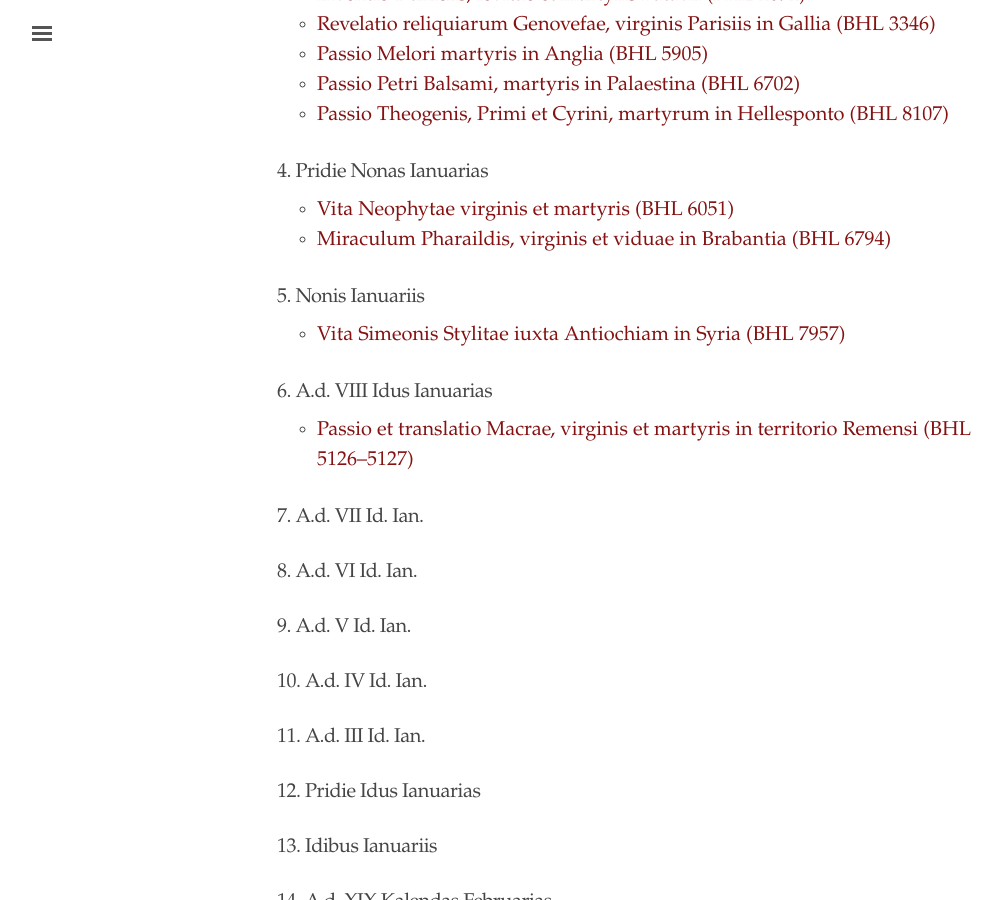
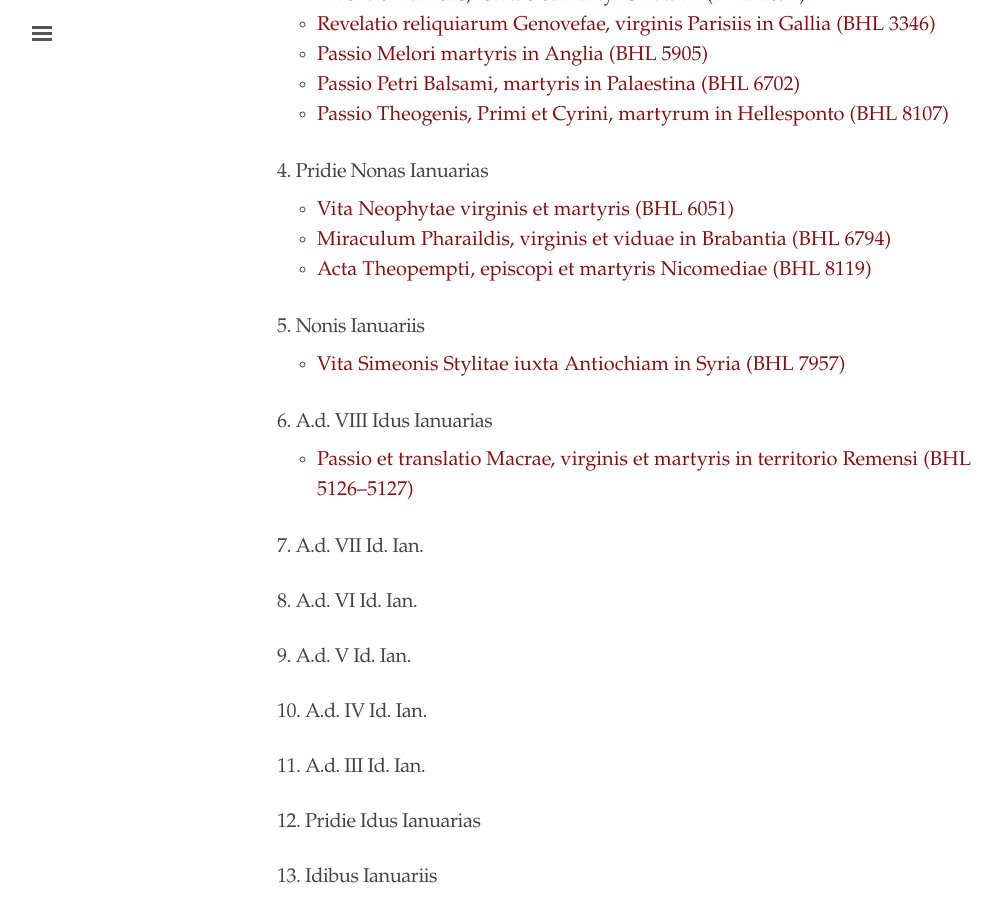
Before and after one commit to cjkoepke1/latin-hagiography, a Jekyll site: the page built from index.md, in a window 1280 px wide and 900 px high, scrolled down 923 px. Shown: the whole window, without its empty margins (3-1005 px from the left). Built offline with Jekyll 4.4.1, drawn with Linux system fonts in a browser that asks for light colours.

Commit message:
Added Acta Theopempti

```diff
--- a/index.md
+++ b/index.md
@@ -38,6 +38,7 @@ title: "Latin Hagiography"
 
 - [Vita Neophytae virginis et martyris (BHL 6051)](https://cjkoepke1.github.io/latin-hagiography/texts/vita-neophytae/)
 - [Miraculum Pharaildis, virginis et viduae in Brabantia (BHL 6794)](https://cjkoepke1.github.io/latin-hagiography/texts/miraculum-pharaildis/)
+- [Acta Theopempti, episcopi et martyris Nicomediae (BHL 8119)](https://cjkoepke1.github.io/latin-hagiography/texts/acta-theopempti/)
 
 ### 5. Nonis Ianuariis
 
```
